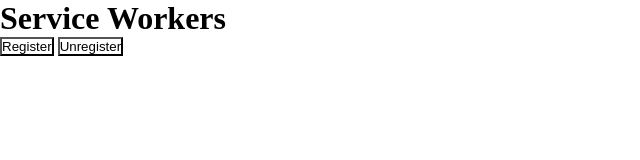
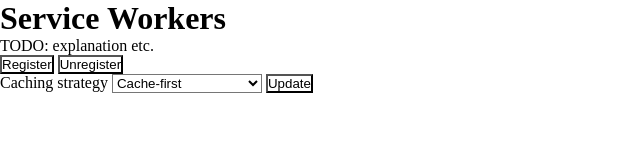
Before and after one commit to pmillspaugh/only-the-platform, a website: page src/html/service-workers.html in a window 1280 px wide. Shown: the whole page, without its empty margins (0-640 px from the left). Drawn offline with Linux system fonts and the light colour scheme.

Commit message:
Add defer attribute to script tags and move to html head

```diff
--- a/src/html/service-workers.html
+++ b/src/html/service-workers.html
@@ -6,12 +6,26 @@
     <meta name="viewport" content="width=device-width, initial-scale=1.0" />
     <link rel="stylesheet" href="/index.css" />
     <title>Service Workers</title>
-    <script src="js/serviceWorkers.js"></script>
+    <script src="js/serviceWorkers.js" defer></script>
   </head>
   <body>
     <h1>Service Workers</h1>
+    <p>TODO: explanation etc.</p>
 
     <button id="register-sw">Register</button>
     <button id="unregister-sw">Unregister</button>
+
+    <!-- TODO: this should really only be visible if a sw is registered -->
+    <form id="caching-strategy" action="" method="POST">
+      <label for="caching-strategy-select">Caching strategy</label>
+      <select name="caching-strategy" id="caching-strategy-select">
+        <option value="cache-first">Cache-first</option>
+        <option value="network-first">Network-first</option>
+        <option value="stale-while-revalidate">Stale-while-revalidate</option>
+        <option value="cache-only">Cache-only</option>
+        <option value="network-only">Network-only</option>
+      </select>
+      <button>Update</button>
+    </form>
   </body>
 </html>
```
Also changed, not shown: src/html/battery.html (+1 -2 lines), src/html/css-variables.html (+1 -2 lines), src/html/fullscreen.html (+1 -1 lines).
